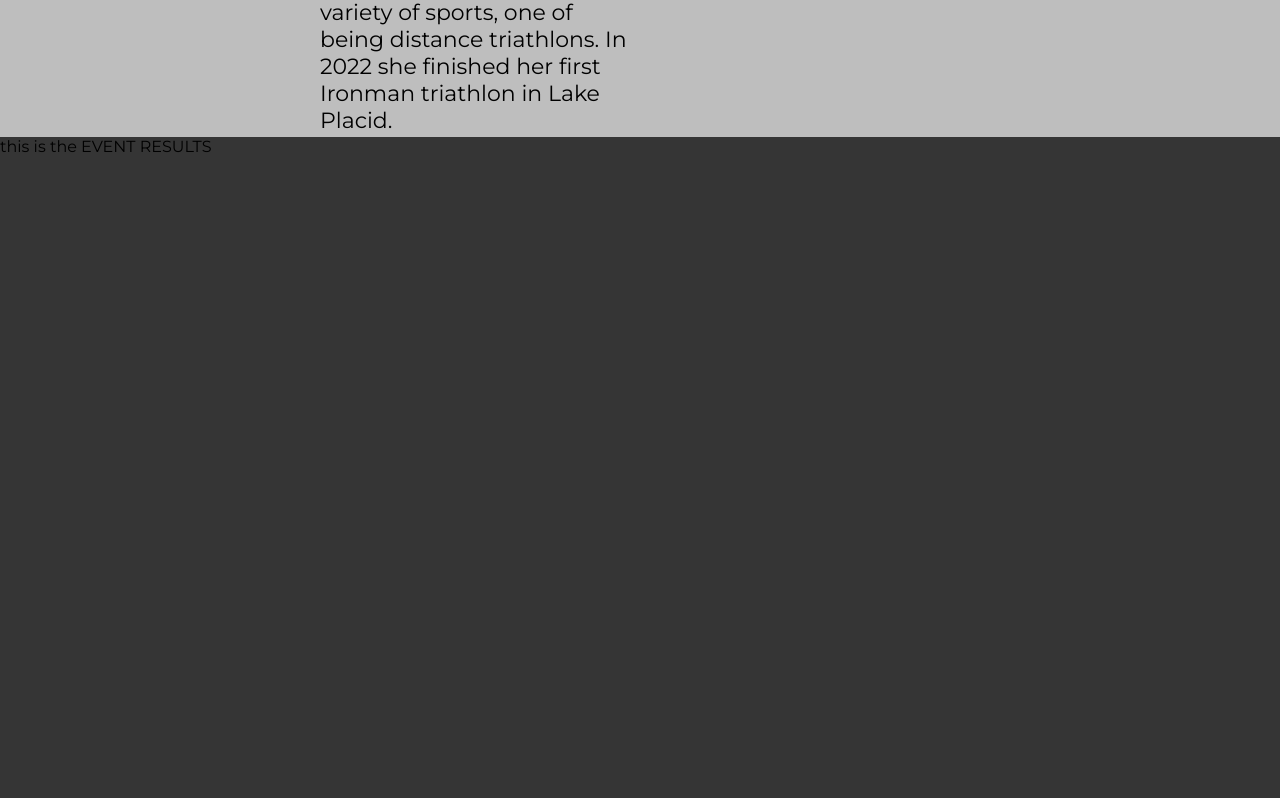
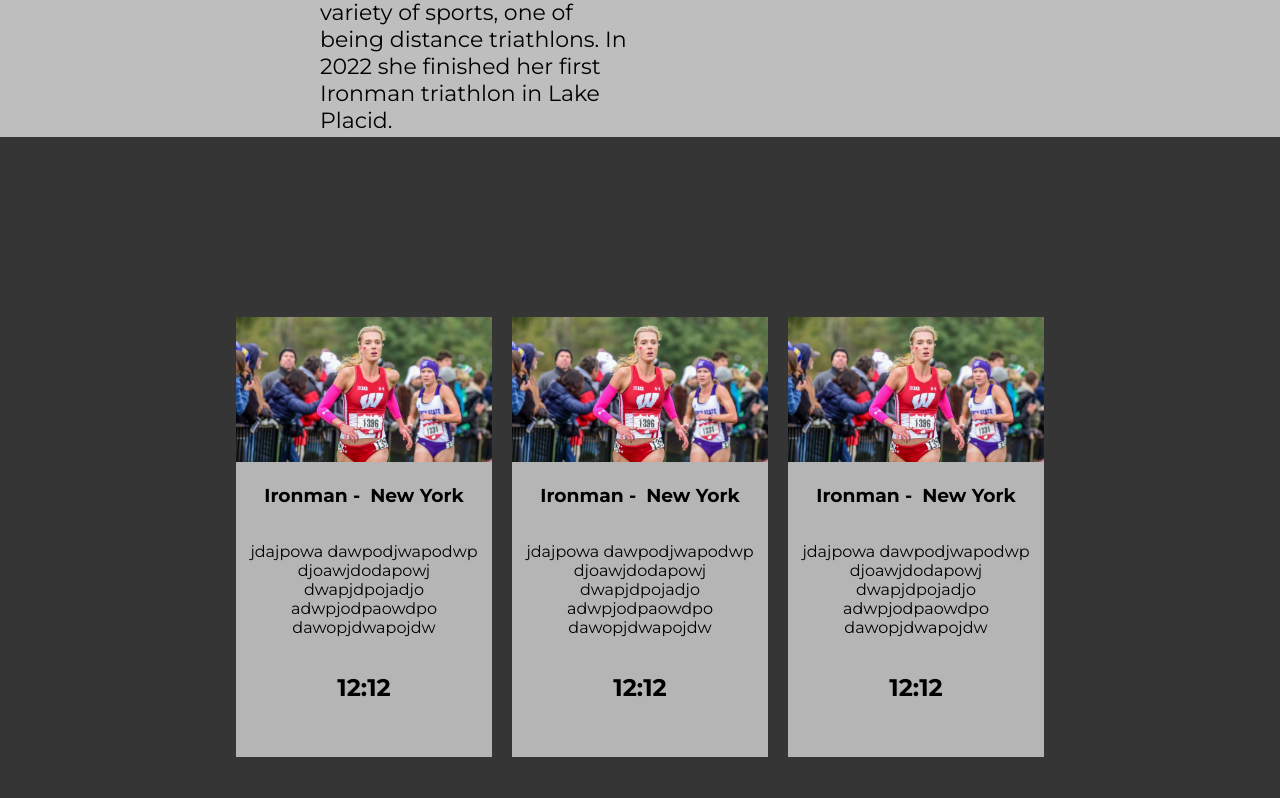
Before and after one commit to NateAnderson500/EsztersFemletes, a React (Create React App) app: page / in a window 1280 px wide. Shown: the part 1522-2320 px from the top of the page. Built offline with nearby package versions, Linux system fonts and the light colour scheme.

Commit message:
add event card component

```diff
--- a/src/App.css
+++ b/src/App.css
@@ -78,6 +78,10 @@
     width: 100%;
     height: 800px;
     background-color: rgb(53, 53, 53);
+    display: flex;
+    gap: 20px;
+    align-items: center;
+    justify-content: center;
 }
 
 .contact-container{
@@ -109,3 +113,26 @@
 .submit{
     width: 25%;
 }
+
+.event-card-container{
+    width: 20%;
+    height: 55%;
+    background-color: rgb(181, 181, 181);
+}
+
+.event-card-img{
+    width: 100%;
+}
+
+.event-text{
+    display: flex;
+    flex-direction: column;
+    justify-content: center;
+    align-items: center;
+    text-align: center;
+}
+
+.event-name{
+    display: flex;
+    gap: 10px;
+}
--- /dev/null
+++ b/src/components/EventCard.jsx
@@ -0,0 +1,18 @@
+
+
+export default function EventCard(props) {
+
+    return (
+        <div className="event-card-container">
+            <img src={props.img} alt="Event-card-img" className="event-card-img"/>
+            <div className="event-text">
+                <div className="event-name">
+                    <h3>{props.name} - </h3>
+                    <h3>{props.location}</h3>
+                </div>
+                <p>{props.description}</p>
+                <h2>{props.time}</h2>
+            </div>
+        </div>
+    )
+}
--- a/src/components/EventResults.jsx
+++ b/src/components/EventResults.jsx
@@ -1,7 +1,27 @@
-
+import EventCard from './EventCard'
 
 export default function EventResults(){
     return (
-        <div className="event-results-container" id="event-results">this is the EVENT RESULTS</div>
+        <div className="event-results-container" id="event-results">
+                <EventCard
+                img="assets/home-banner.jpg"
+                name="Ironman"
+                location="New York"
+                description="jdajpowa dawpodjwapodwp djoawjdodapowj dwapjdpojadjo adwpjodpaowdpo dawopjdwapojdw"
+                time="12:12"
+                />
+                <EventCard
+                img="assets/home-banner.jpg"
+                name="Ironman"
+                location="New York"
+                description="jdajpowa dawpodjwapodwp djoawjdodapowj dwapjdpojadjo adwpjodpaowdpo dawopjdwapojdw"
+                time="12:12"/>
+                <EventCard
+                img="assets/home-banner.jpg"
+                name="Ironman"
+                location="New York"
+                description="jdajpowa dawpodjwapodwp djoawjdodapowj dwapjdpojadjo adwpjodpaowdpo dawopjdwapojdw"
+                time="12:12"/>
+        </div>
     )
 }
```
